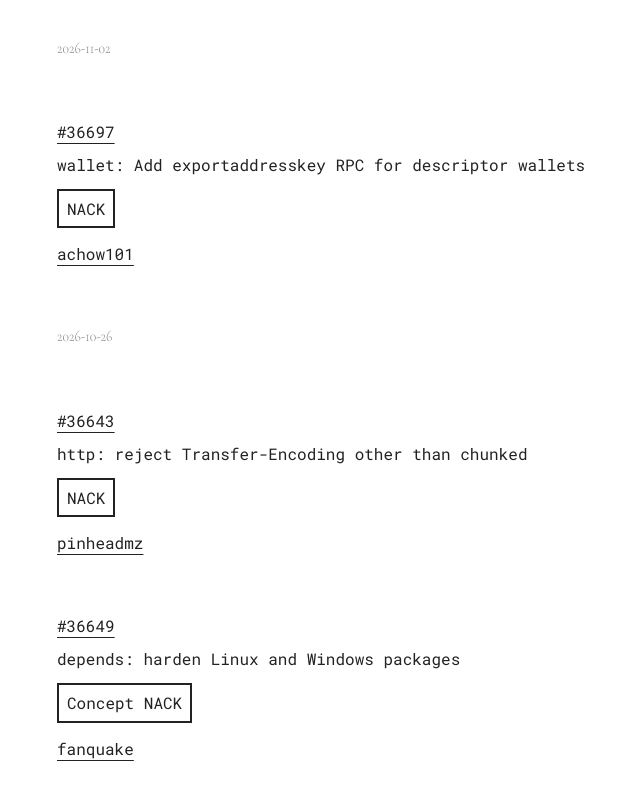
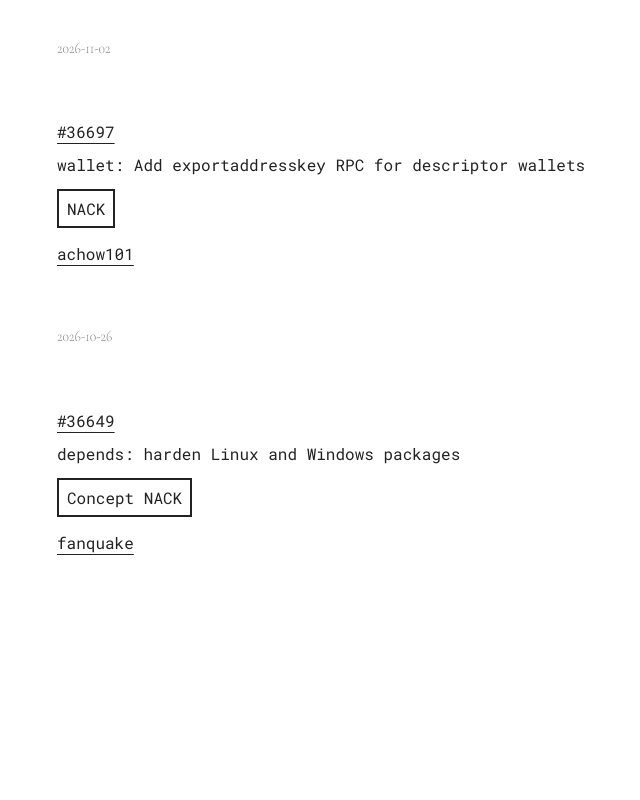
Before and after one commit to reez/nackamoto, a plain HTML site: page index.html in a window 1280 px wide. Shown: the part 1282-2082 px from the top of the page, without its empty margins (133-773 px from the left). After the commit the page ends 1930 px from the top, so only its background shows below. Drawn offline with nearby package versions, Linux system fonts and the light colour scheme.

Commit message:
Update NACKs - 2026-11-21 04:51 UTC

```diff
--- a/index.html
+++ b/index.html
@@ -149,7 +149,7 @@
         <img src="images/nackamoto-logo-dark.png" alt="NACKamoto" class="logo logo-dark">
     </div>
     <p class="last-updated"><a href="https://ackamoto.com" style="color: inherit;">Looking for ACKs? → ackamoto.com</a></p>
-    <p class="last-updated">Last updated at 2026-11-20 19:29 UTC</p>
+    <p class="last-updated">Last updated at 2026-11-21 04:51 UTC</p>
 
     <h2 class="date-header">2026-11-13</h2>
 
@@ -195,12 +195,6 @@
 
     <div class="acks-container">
         <div class="ack-entry">
-            <a href="https://github.com/bitcoin/bitcoin/pull/36643" target="_blank" class="pr-number">#36643</a>
-            <div class="pr-title" title="http: reject Transfer-Encoding other than chunked">http: reject Transfer-Encoding other than chunked</div>
-            <a href="https://github.com/bitcoin/bitcoin/blob/master/CONTRIBUTING.md#peer-review" target="_blank" class="ack-type">NACK</a>
-            <a href="https://github.com/bitcoin/bitcoin/pull/36643#issuecomment-6425479365" target="_blank" class="commenter">pinheadmz</a>
-        </div>
-        <div class="ack-entry">
             <a href="https://github.com/bitcoin/bitcoin/pull/36649" target="_blank" class="pr-number">#36649</a>
             <div class="pr-title" title="depends: harden Linux and Windows packages">depends: harden Linux and Windows packages</div>
             <a href="https://github.com/bitcoin/bitcoin/blob/master/CONTRIBUTING.md#peer-review" target="_blank" class="ack-type">Concept NACK</a>
```
